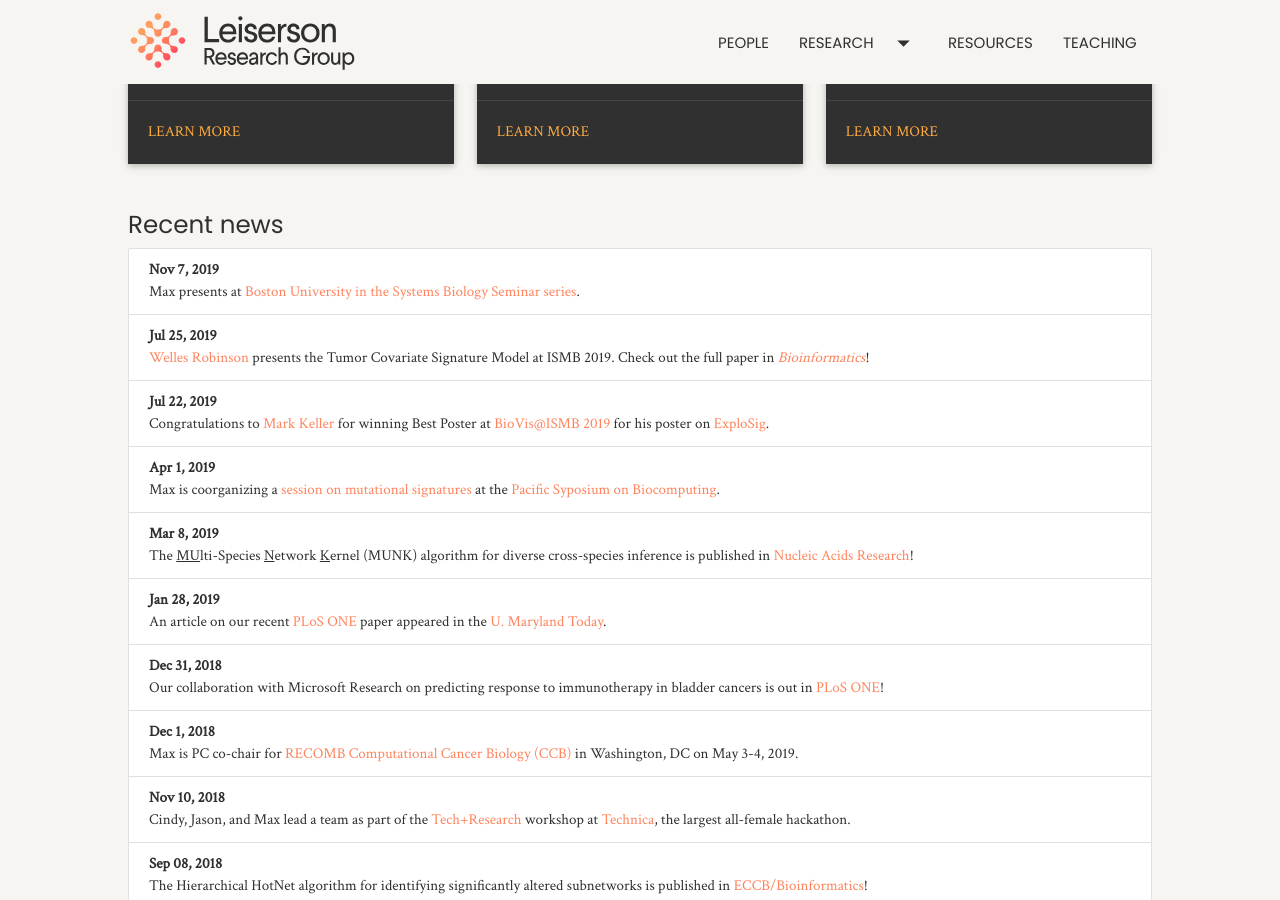
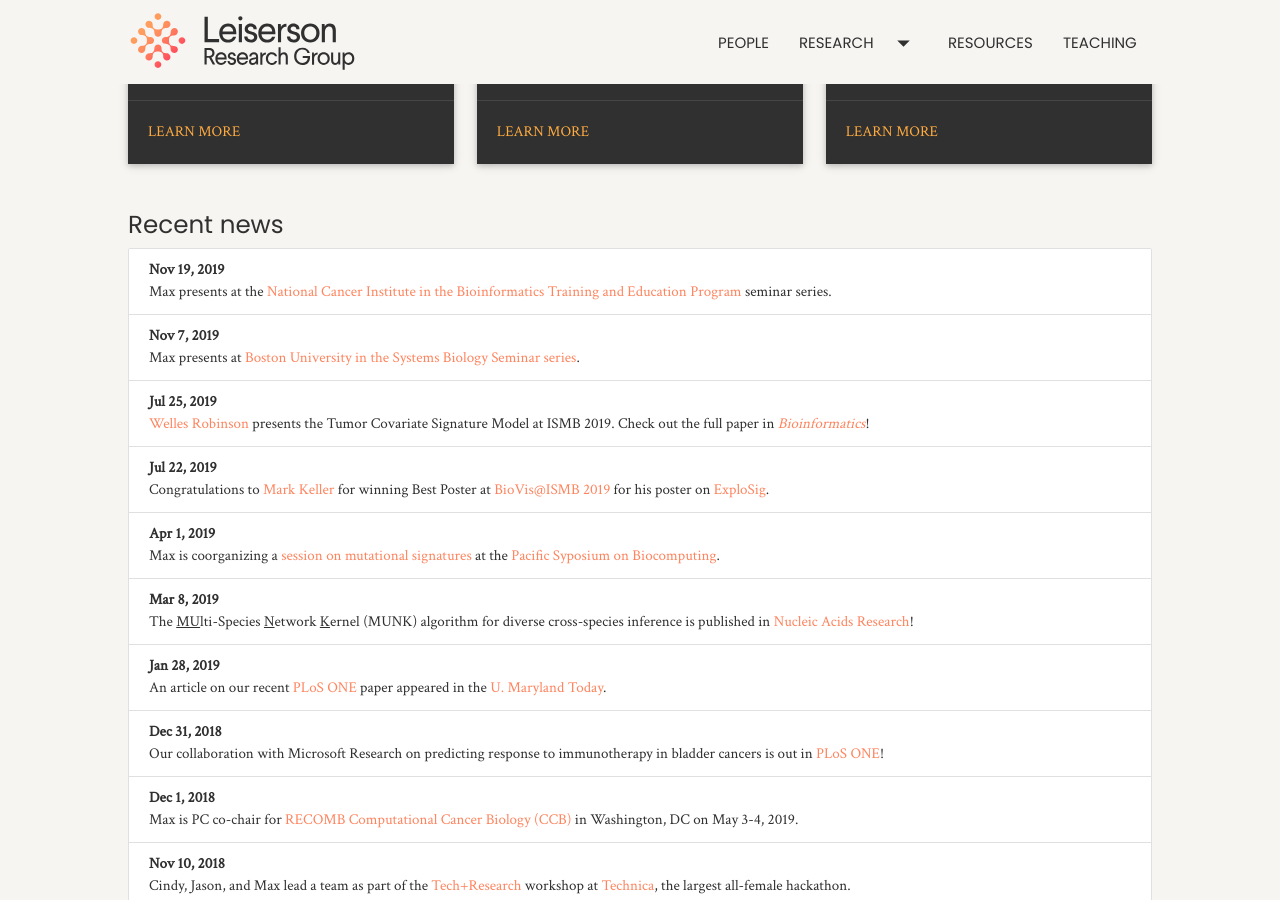
Before and after one commit to lrgr/lrgr.github.io, a Jekyll site: the page built from index.html, in a window 1280 px wide and 900 px high, scrolled down 796 px. Built offline with Jekyll 4.4.1, drawn with Linux system fonts in a browser that asks for light colours; nearby versions of some CDN libraries; the list of posts is cut into pages by our own code.

Commit message:
Update index.html

```diff
--- a/index.html
+++ b/index.html
@@ -73,6 +73,11 @@ layout: default
     <div class="col s12">
       <h5>Recent news</h5>
       <ul class="collection" id="news">
+
+        <li class="collection-item">
+          <b>Nov 19, 2019</b><br/>
+          Max presents at the <a href="https://btep.ccr.cancer.gov/max-leiserson-umd-nov-19-11-am/" target="_new">National Cancer Institute in the Bioinformatics Training and Education Program</a> seminar series.
+        </li>
         <li class="collection-item">
           <b>Nov 7, 2019</b><br/>
           Max presents at <a href="https://www.bu.edu/bioinformatics/seminars/sysbioseminars/" target="_new">Boston University in the Systems Biology Seminar series</a>.
```
